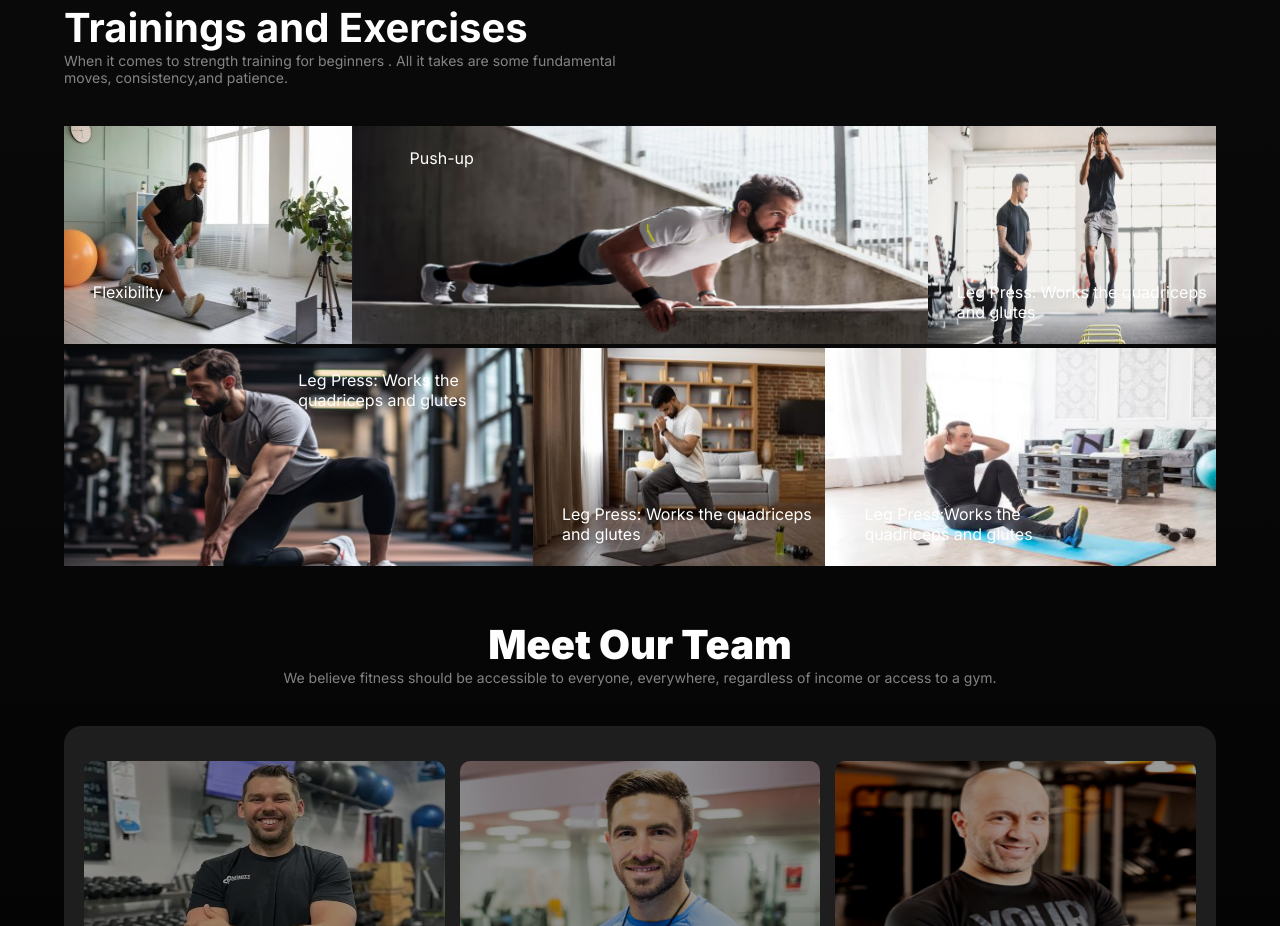
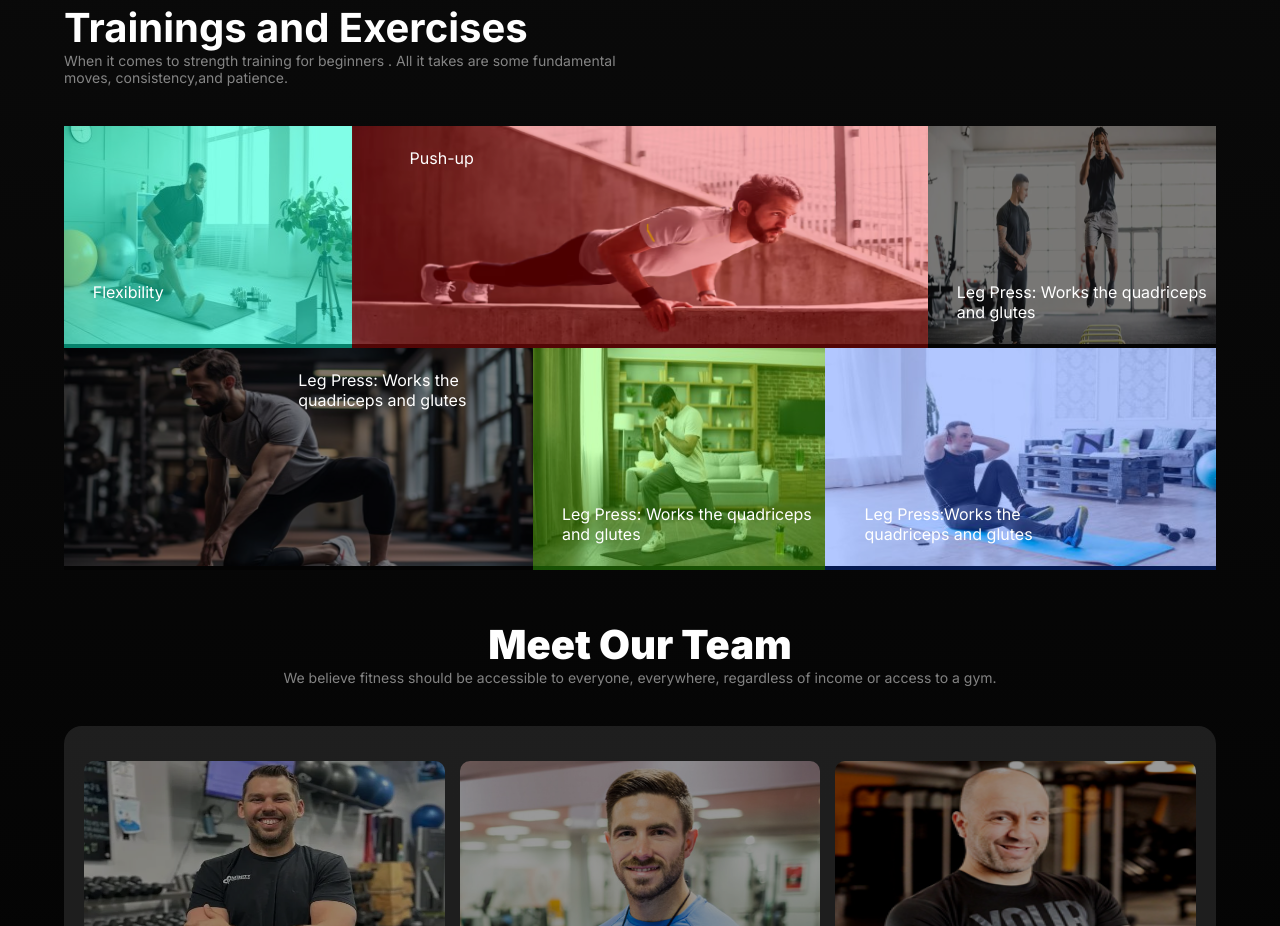
Before and after one commit to abubakrsiddikl/PH_assignment_02_end, a plain HTML site: page index.html in a window 1280 px wide. Shown: the part 1419-2345 px from the top of the page. Drawn offline with Linux system fonts and the light colour scheme; a web font is replaced by a local one.

Commit message:
gym section image color

```diff
--- a/index.html
+++ b/index.html
@@ -108,29 +108,29 @@
                     <p class="traning-text-description description-style">When it comes to strength training for beginners . All it takes are some fundamental <br>moves, consistency,and patience.</p>
                 </div>
                 <div class="row-1">
-                    <div class="gym-card" id="exercise1">
+                    <div class="gym-card overlay-1">
                         <img src="./images/exercise1.jpg" alt="loadings">
                         <p class="gym-card-description-bottom">Flexibility</p>
                     </div>
-                    <div class="gym-card" id="exercise2">
+                    <div class="gym-card overlay-2">
                         <img src="./images/exercise2.png" alt="loadings">
                         <p class="gym-card-description-top-left">Push-up</p>
                     </div>
-                    <div class="gym-card hidden">
+                    <div class="gym-card hidden overlay-3">
                         <img src="./images/exercise3.png"  alt="loadings">
                         <p class="gym-card-description-bottom">Leg Press: Works the quadriceps and glutes</p>
                     </div>
                 </div>
                 <div class="row-2">
-                    <div class="gym-card" id="exercise1">
+                    <div class="gym-card overlay-4">
                         <img src="./images/exercise4.png" alt="loadings">
                         <p class="gym-card-description-top-right">Leg Press: Works the  quadriceps and glutes</p>
                     </div>
-                    <div class="gym-card">
+                    <div class="gym-card overlay-5">
                         <img src="./images/exercise5.jpg" alt="loadings">
                         <p class="gym-card-description-bottom">Leg Press: Works the quadriceps and glutes</p>
                     </div>
-                    <div class="gym-card hidden">
+                    <div class="gym-card hidden overlay-6">
                         <img src="./images/exercise6.jpg"  alt="loadings">
                         <p class="gym-card-description-bottom">Leg Press:Works the <br> quadriceps and glutes</p>
                     </div>
@@ -147,8 +147,8 @@
             </div>
            <div class="team-row-container">
             <div class="team-row-1">
-                <div class="team-card" id="overlay">
-                    <img src="./images/trainer1.png" alt="loadings">
+                <div class="team-card">
+                    <img src="./images/trainer1.png"  id="overlay" alt="loadings">
                     <p class="trainer-name">Jerome Bell <br><span class="trainer">Trainer</span></p>
                 </div>
                 <div class="team-card">
--- a/styles/style.css
+++ b/styles/style.css
@@ -266,6 +266,49 @@ header{
     color: white;
 }
 
+.overlay-1::before {
+    content: '';
+    position: absolute;
+    width: 100%;
+    height: 100%;
+    background: rgba(6, 255, 210, 0.5);
+}
+.overlay-2::before {
+    content: '';
+    position: absolute;
+    width: 100%;
+    height: 100%;
+    background: rgba(255, 0, 0, 0.3);
+}
+.overlay-3::before {
+    content: '';
+    position: absolute;
+    width: 100%;
+    height: 100%;
+    background: rgba(0, 0, 0, 0.5);
+}
+.overlay-4::before {
+    content: '';
+    position: absolute;
+    width: 100%;
+    height: 100%;
+    background: rgba(0, 0, 0, 0.5);
+}
+.overlay-5::before {
+    content: '';
+    position: absolute;
+    width: 100%;
+    height: 100%;
+    background: rgba(66, 255, 0, 0.3);
+}
+.overlay-6::before {
+    content: '';
+    position: absolute;
+    width: 100%;
+    height: 100%;
+    background: rgba(0, 71, 255, 0.3);
+}
+
 /* trainer section style starts here */
 .team-section{
     margin-top: 50px;
```
